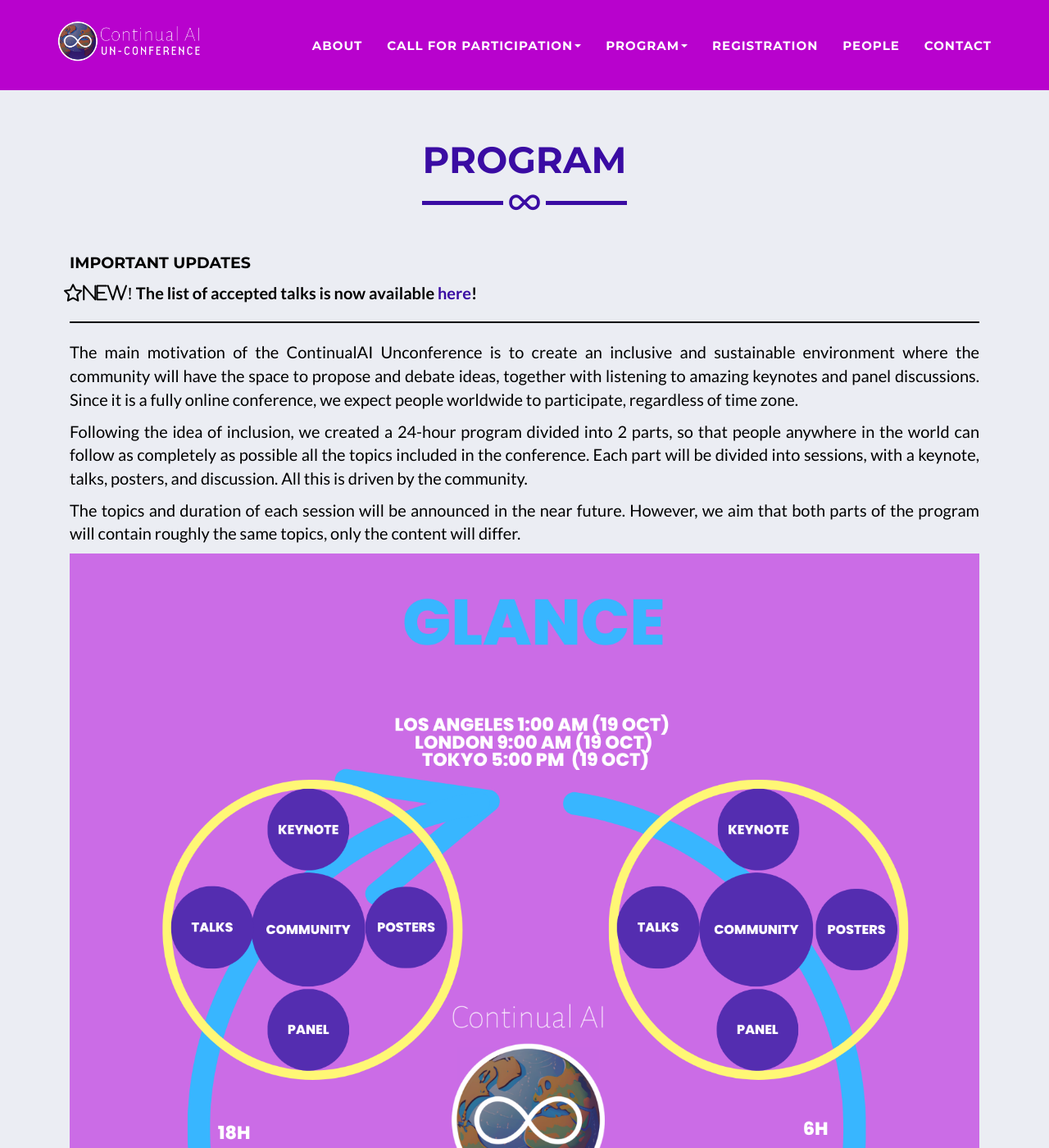
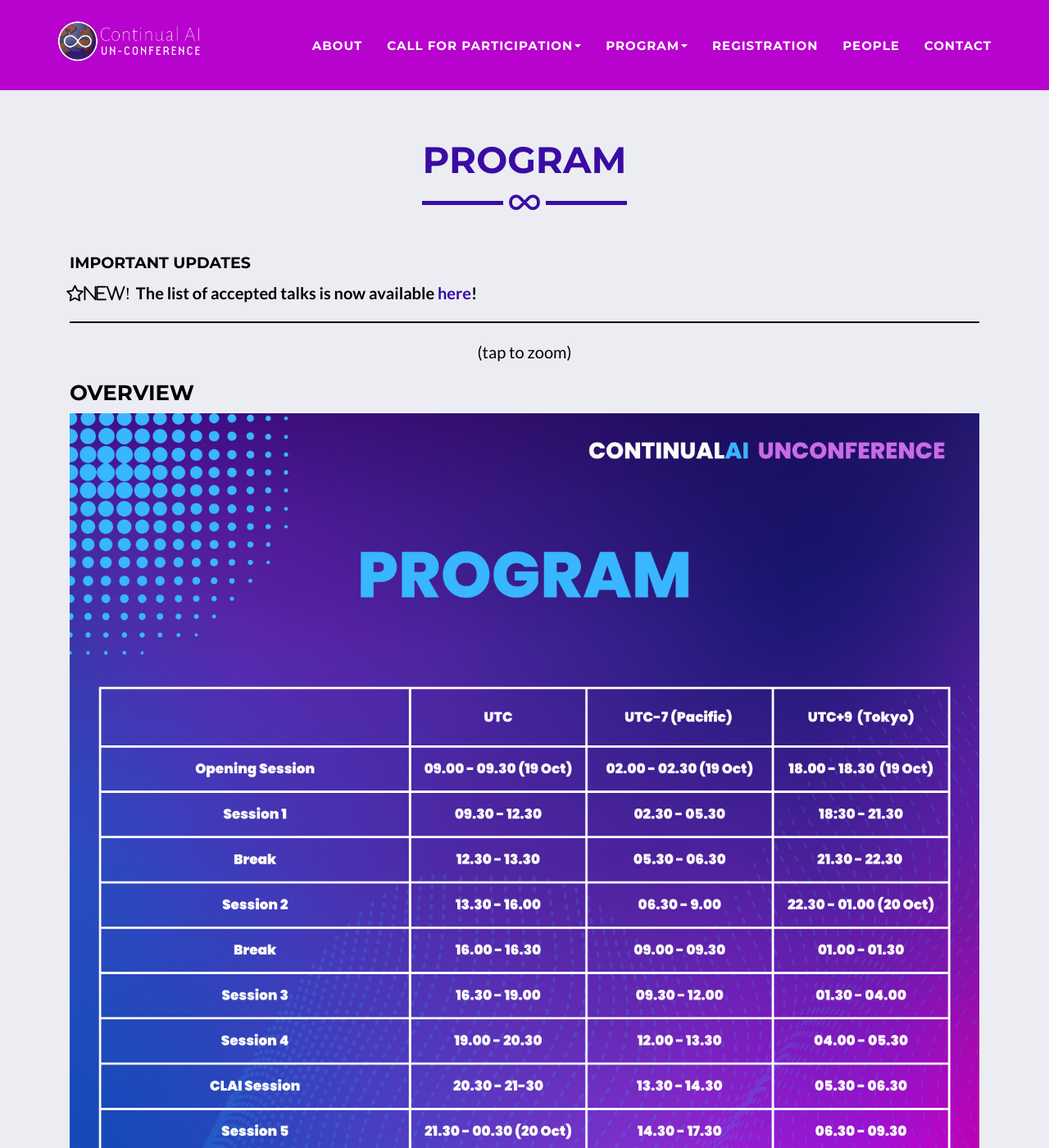
Before and after one commit to ContinualAI/CLAI_unconf, a Jekyll site: the page built from _posts/2023-09-19-program_detailed.markdown, in a window 1280 px wide and 1400 px high. Shown: the whole window at 82% size. Built offline with Jekyll 4.4.1, drawn with Linux system fonts in a browser that asks for light colours; part of the change alters nothing that is shown.

Commit message:
Add detailed program

```diff
--- a/_includes/nav.html
+++ b/_includes/nav.html
@@ -50,7 +50,10 @@
           <a class="dropdown-toggle" href="#" data-toggle="dropdown" role="button" aria-haspopup="true" aria-expanded="false">Program<span class="caret"></span></a>
           <ul class="dropdown-menu">
             <li>
-              <a href="{{ site.baseurl }}/program">At a glance &nbsp&nbsp</a>
+              <a href="{{ site.baseurl }}/program_glance">At a glance &nbsp&nbsp</a>
+            </li>
+            <li>
+              <a href="{{ site.baseurl }}/program">Detailed program &nbsp&nbsp</a>
             </li>
             <li>
               <a href="{{ site.baseurl }}/talks">Talks</a>
--- a/_posts/2023-05-12-program.markdown
+++ b/_posts/2023-05-12-program_glance.markdown
@@ -7,9 +7,9 @@ alt: image-alt
 project-date: May 2023
 client: Start Bootstrap
 category: CFP
-description: Program
-title: Program
-permalink: program
+description: Program at a Glance
+title: Program at a Glance
+permalink: program_glance
 ---
 
 #### Important updates
@@ -25,6 +25,6 @@ Following the idea of inclusion, we created a 24-hour program divided into 2 par
 
 The topics and duration of each session will be announced in the near future. However, we aim that both parts of the program will contain roughly the same topics, only the content will differ.
 
-<img src="UnConf_Program_Glance.png" width="100%" alt="Program at a glance" class="fullscreenable_img">
+<img src="img/UnConf_Program_Glance.png" width="100%" alt="Program at a glance" class="fullscreenable_img">
 
 <p class="text-center tap-to-zoom-hint" zIndex="10000">(tap to zoom)</p>
--- /dev/null
+++ b/_posts/2023-09-19-program_detailed.markdown
@@ -0,0 +1,50 @@
+---
+layout: posts
+modal-id: 1
+date: 2023-05-12
+img: cabin.png
+alt: image-alt
+project-date: May 2023
+client: Start Bootstrap
+category: CFP
+description: Program
+title: Program
+permalink: program
+---
+
+#### Important updates
+
+<i class="fa-regular fa-star fa-beat fa-sm">NEW!</i>&nbsp;&nbsp;
+**The list of accepted talks is now available [here]({{ site.baseurl }}/talks)!**
+
+<hr style="border: 1px solid black"/>
+
+<p class="text-center tap-to-zoom-hint" zIndex="10000">(tap to zoom)</p>
+
+<style>
+div.scroll-container {
+  background-color: #333;
+  overflow: auto;
+  white-space: nowrap;
+  padding: 10px;
+}
+
+div.scroll-container img {
+  padding: 10px;
+}
+</style>
+
+### Overview
+
+<img src="img/Program_1.jpg" width="100%" alt="Program" class="fullscreenable_img">
+
+### Schedule
+
+<div class="scroll-container">
+
+<img src="img/Program_2.jpg" width="350" alt="Schedule of Opening Session, Session 1, Session 2" class="fullscreenable_img">
+
+<img src="img/Program_3.jpg" width="350" alt="Schedule of Session 3, Session 4, Session 5" class="fullscreenable_img">
+
+<img src="img/Program_4.jpg" width="350" alt="Schedule of Session 6, Session 7, Closing remarks" class="fullscreenable_img">
+</div>
```
Also changed, not shown: img/Program_1.jpg (added), img/Program_2.jpg (added), img/Program_3.jpg (added), img/Program_4.jpg (added), img/UnConf_Program_Glance.png (renamed from UnConf_Program_Glance.png).
